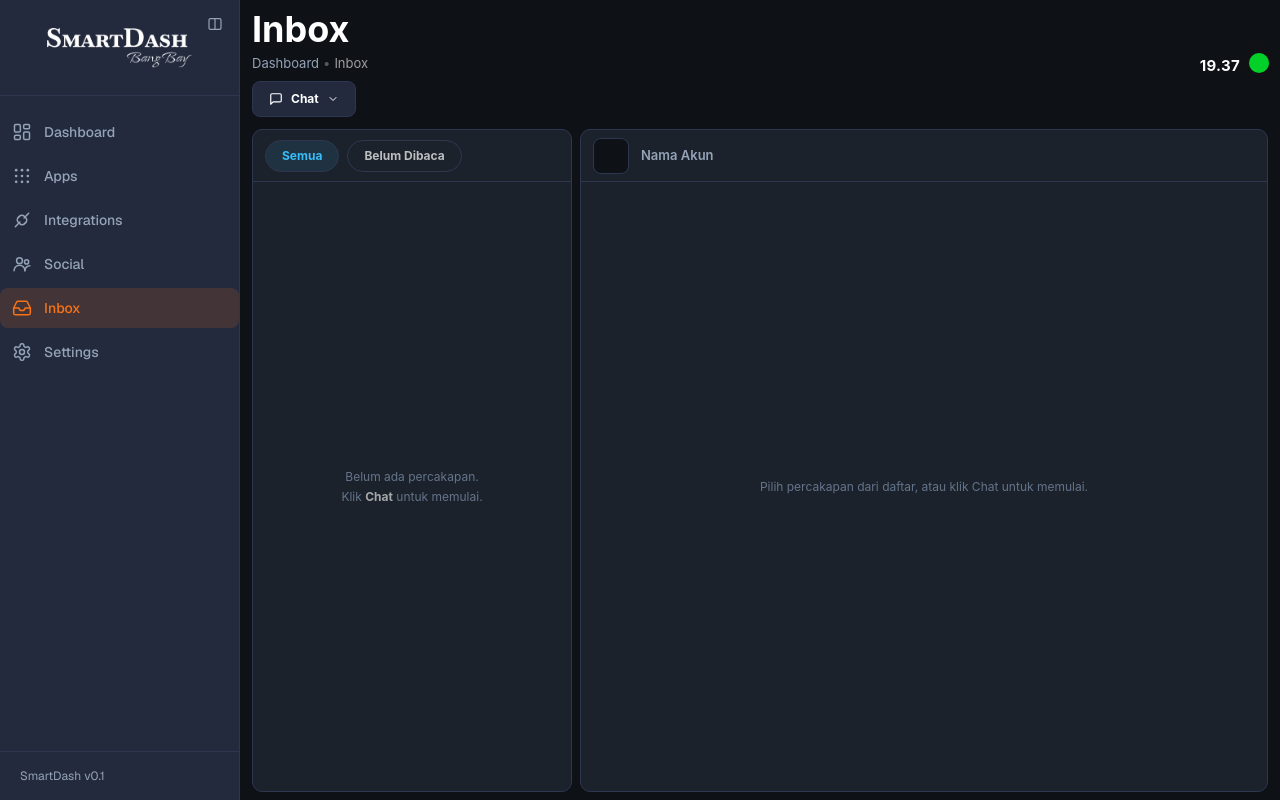
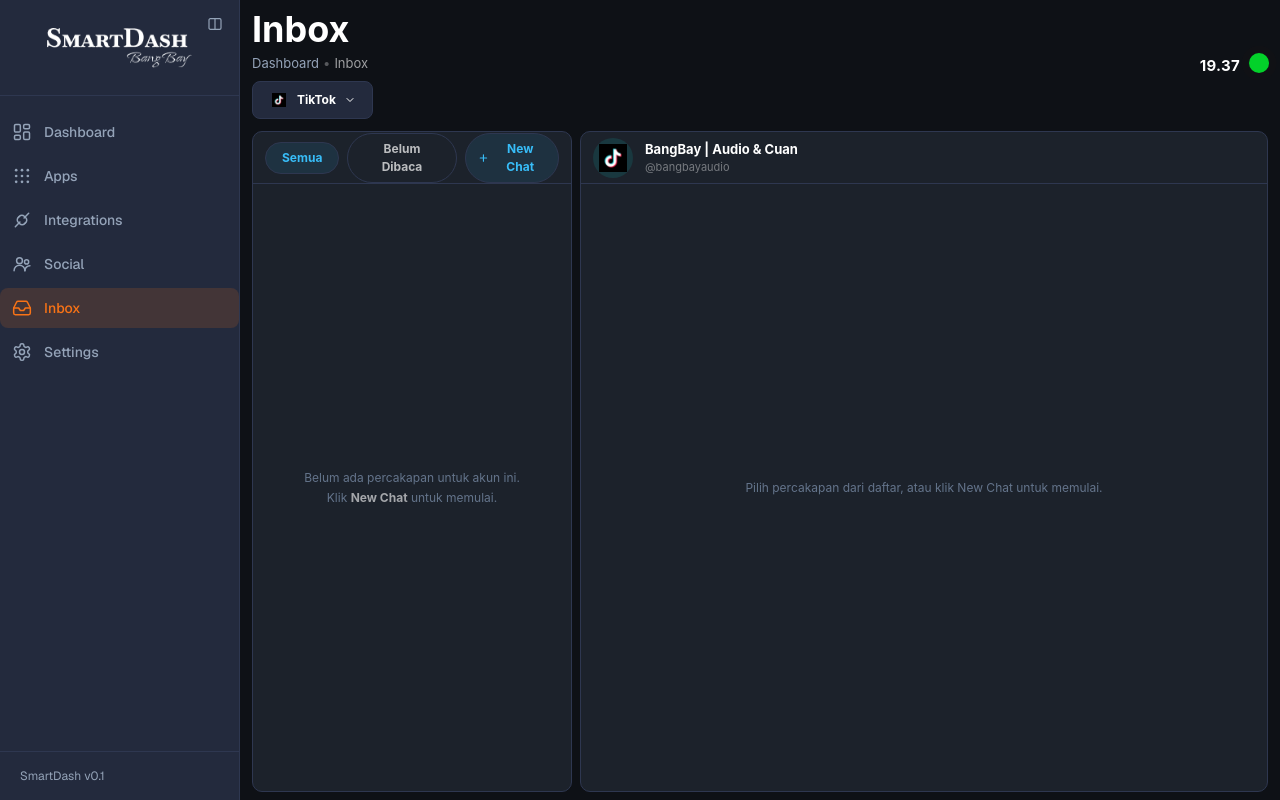
Before and after one commit to Agent-DashBoard/SmartDash-v.01, a Next.js app: page /inbox in a window 1280 px wide. Built offline with nearby package versions, Linux system fonts and the light colour scheme.

Commit message:
UPDATE 65: Inbox dropdown jadi pilih akun dibaca (TikTok/YouTube) + tombol New Chat di samping Belum Dibaca

```diff
--- a/app/inbox/page.tsx
+++ b/app/inbox/page.tsx
@@ -64,41 +64,54 @@ export default function InboxPage() {
   const [chats, setChats] = useState<Chat[]>([]);
   const [activeChatId, setActiveChatId] = useState<number | null>(null);
   const [filter, setFilter] = useState<"all" | "unread">("all");
-  const [chatOpen, setChatOpen] = useState(false);
+  // Akun yang dipilih untuk DIBACA chat-nya (TikTok/YouTube) — bukan untuk chat baru
+  const [account, setAccount] = useState<ChatPlatform>("tiktok");
+  const [accountOpen, setAccountOpen] = useState(false);
+  const [newChatOpen, setNewChatOpen] = useState(false);
 
   const now = useClock();
   const time = now
     ? now.toLocaleTimeString("id-ID", { hour: "2-digit", minute: "2-digit" })
     : "--:--";
 
+  // Filter: akun yang dipilih dulu, baru Semua/Belum Dibaca
+  const accountChats = chats.filter((c) => c.platform === account);
   const filtered =
-    filter === "unread" ? chats.filter((c) => c.unread) : chats;
+    filter === "unread" ? accountChats.filter((c) => c.unread) : accountChats;
   const active = chats.find((c) => c.id === activeChatId) ?? null;
 
+  function accountNameFor(platform: ChatPlatform) {
+    const meta = PLATFORM_META[platform];
+    return platform === "tiktok"
+      ? "BangBay | Audio & Cuan"
+      : platform === "youtube"
+        ? "Bang Panjul"
+        : meta.label;
+  }
+
+  function accountHandleFor(platform: ChatPlatform) {
+    return platform === "tiktok"
+      ? "@bangbayaudio"
+      : platform === "youtube"
+        ? "@smart-dashboard"
+        : "";
+  }
+
   function startChat(platform: ChatPlatform) {
-    const meta = PLATFORM_META[platform];
-    // Nama akun asli dari Integrations (Zernio)
-    const accountName =
-      platform === "tiktok"
-        ? "BangBay | Audio & Cuan"
-        : platform === "youtube"
-          ? "Bang Panjul"
-          : meta.label;
-    const accountHandle =
-      platform === "tiktok" ? "@bangbayaudio" : platform === "youtube" ? "@smart-dashboard" : "";
     const nextId = Math.max(0, ...chats.map((c) => c.id)) + 1;
     const chat: Chat = {
       id: nextId,
       platform,
-      name: accountName,
-      handle: accountHandle,
+      name: accountNameFor(platform),
+      handle: accountHandleFor(platform),
       preview: "Percakapan baru — belum ada pesan",
       time: new Date().toLocaleTimeString("id-ID", { hour: "2-digit", minute: "2-digit" }),
       unread: false,
     };
     setChats((prev) => [...prev, chat]);
     setActiveChatId(nextId);
-    setChatOpen(false);
+    setAccount(platform); // pastikan chat baru terlihat di daftar akun tsb
+    setNewChatOpen(false);
   }
 
   function openChat(id: number) {
@@ -141,28 +154,19 @@ export default function InboxPage() {
               </div>
             </div>
 
-            {/* Tombol Chat → dropdown platform terhubung */}
+            {/* Tombol akun → dropdown PILIH AKUN yang dibaca (bukan chat baru) */}
             <div className="relative mt-2">
               <button
                 type="button"
-                onClick={() => setChatOpen((v) => !v)}
+                onClick={() => setAccountOpen((v) => !v)}
                 className="inline-flex cursor-pointer items-center gap-2 rounded-[8px] border border-[#2E3750] bg-[#232A3D] px-4 py-2 text-[12px] font-bold text-white transition-colors hover:bg-[#2E3750]"
               >
+                <span className="flex h-5 w-5 shrink-0 items-center justify-center overflow-hidden rounded-full">
+                  <PlatformImg src={PLATFORM_META[account].img} alt={PLATFORM_META[account].label} />
+                </span>
+                {PLATFORM_META[account].label}
                 <svg
-                  className="h-3.5 w-3.5"
-                  viewBox="0 0 24 24"
-                  fill="none"
-                  stroke="currentColor"
-                  strokeWidth="2"
-                  strokeLinecap="round"
-                  strokeLinejoin="round"
-                  aria-hidden
-                >
-                  <path d="M21 15a2 2 0 0 1-2 2H7l-4 4V5a2 2 0 0 1 2-2h14a2 2 0 0 1 2 2z" />
-                </svg>
-                Chat
-                <svg
-                  className={`h-3 w-3 transition-transform ${chatOpen ? "rotate-180" : ""}`}
+                  className={`h-3 w-3 transition-transform ${accountOpen ? "rotate-180" : ""}`}
                   viewBox="0 0 24 24"
                   fill="none"
                   stroke="currentColor"
@@ -175,23 +179,27 @@ export default function InboxPage() {
                 </svg>
               </button>
 
-              {/* Dropdown — hanya platform terhubung, item dipisah garis sejajar */}
-              {chatOpen && (
+              {/* Dropdown — pilih akun terhubung yang chat-nya mau dibaca */}
+              {accountOpen && (
                 <>
-                  <div className="fixed inset-0 z-10" onClick={() => setChatOpen(false)} />
-                  <div className="absolute left-0 top-full z-20 mt-1 w-56 overflow-hidden rounded-[8px] border border-[#2E3750] bg-[#1C222B] shadow-xl">
+                  <div className="fixed inset-0 z-10" onClick={() => setAccountOpen(false)} />
+                  <div className="absolute left-0 top-full z-20 mt-1 w-64 overflow-hidden rounded-[8px] border border-[#2E3750] bg-[#1C222B] shadow-xl">
                     <p className="border-b border-[#2E3750] px-3 py-2 text-[10px] font-bold uppercase tracking-wider text-white/40">
-                      Mulai chat baru
+                      Pilih akun yang dibaca
                     </p>
                     {(Object.keys(PLATFORM_META) as ChatPlatform[])
                       .filter((key) => PLATFORM_META[key].connected)
                       .map((key, idx, arr) => {
                         const meta = PLATFORM_META[key];
+                        const selected = key === account;
                         return (
                           <button
                             key={key}
                             type="button"
-                            onClick={() => startChat(key)}
+                            onClick={() => {
+                              setAccount(key);
+                              setAccountOpen(false);
+                            }}
                             className={`flex w-full cursor-pointer items-center gap-2.5 px-3 py-2.5 text-left transition-colors hover:bg-[#232A3D] ${
                               idx < arr.length - 1 ? "border-b border-[#2E3750]" : ""
                             }`}
@@ -204,10 +212,24 @@ export default function InboxPage() {
                             </span>
                             <span className="min-w-0 flex-1">
                               <span className="block text-[13px] font-bold text-white">{meta.label}</span>
-                              <span className="block text-[10px]" style={{ color: meta.color }}>
-                                Terhubung
+                              <span className="block truncate text-[10px] text-white/40">
+                                {accountNameFor(key)} {accountHandleFor(key)}
                               </span>
                             </span>
+                            {selected && (
+                              <svg
+                                className="h-4 w-4 shrink-0 text-[#38BDF8]"
+                                viewBox="0 0 24 24"
+                                fill="none"
+                                stroke="currentColor"
+                                strokeWidth="2.5"
+                                strokeLinecap="round"
+                                strokeLinejoin="round"
+                                aria-hidden
+                              >
+                                <path d="M20 6 9 17l-5-5" />
+                              </svg>
+                            )}
                           </button>
                         );
                       })}
@@ -243,6 +265,71 @@ export default function InboxPage() {
                   {f.label}
                 </button>
               ))}
+
+              {/* Tombol New Chat — di samping pill Belum Dibaca */}
+              <div className="relative ml-auto">
+                <button
+                  type="button"
+                  onClick={() => setNewChatOpen((v) => !v)}
+                  className="inline-flex cursor-pointer items-center gap-1.5 rounded-full border border-[#38BDF8]/50 bg-[#38BDF8]/10 px-3 py-1.5 text-[12px] font-bold text-[#38BDF8] transition-colors hover:bg-[#38BDF8]/20"
+                >
+                  <svg
+                    className="h-3 w-3"
+                    viewBox="0 0 24 24"
+                    fill="none"
+                    stroke="currentColor"
+                    strokeWidth="2.5"
+                    strokeLinecap="round"
+                    strokeLinejoin="round"
+                    aria-hidden
+                  >
+                    <path d="M12 5v14M5 12h14" />
+                  </svg>
+                  New Chat
+                </button>
+
+                {/* Dropdown New Chat — pilih platform untuk chat baru */}
+                {newChatOpen && (
+                  <>
+                    <div className="fixed inset-0 z-10" onClick={() => setNewChatOpen(false)} />
+                    <div className="absolute right-0 top-full z-20 mt-1 w-56 overflow-hidden rounded-[8px] border border-[#2E3750] bg-[#1C222B] shadow-xl">
+                      <p className="border-b border-[#2E3750] px-3 py-2 text-[10px] font-bold uppercase tracking-wider text-white/40">
+                        Mulai chat baru
+                      </p>
+                      {(Object.keys(PLATFORM_META) as ChatPlatform[])
+                        .filter((key) => PLATFORM_META[key].connected)
+                        .map((key, idx, arr) => {
+                          const meta = PLATFORM_META[key];
+                          return (
+                            <button
+                              key={key}
+                              type="button"
+                              onClick={() => startChat(key)}
+                              className={`flex w-full cursor-pointer items-center gap-2.5 px-3 py-2.5 text-left transition-colors hover:bg-[#232A3D] ${
+                                idx < arr.length - 1 ? "border-b border-[#2E3750]" : ""
+                              }`}
+                            >
+                              <span
+                                className="flex h-8 w-8 shrink-0 items-center justify-center overflow-hidden rounded-full"
+                                style={{ backgroundColor: `${meta.color}1A` }}
+                              >
+                                <PlatformImg src={meta.img} alt={meta.label} />
+                              </span>
+                              <span className="min-w-0 flex-1">
+                                <span className="block text-[13px] font-bold text-white">
+                                  {meta.label}
+                                </span>
+                                <span className="block truncate text-[10px] text-white/40">
+                                  {accountNameFor(key)} {accountHandleFor(key)}
+                                </span>
+                              </span>
+                            </button>
+                          );
+                        })}
+                    </div>
+                  </>
+                )}
+              </div>
             </div>
 
             {/* Daftar chat — item dipisah border-t full-width (sejajar) */}
@@ -250,9 +337,9 @@ export default function InboxPage() {
               {filtered.length === 0 ? (
                 <div className="flex flex-1 items-center justify-center px-4 py-10 text-center">
                   <p className="text-[12px] leading-relaxed text-[#64748B]">
-                    Belum ada percakapan.
+                    Belum ada percakapan untuk akun ini.
                     <br />
-                    Klik <span className="font-bold text-white/60">Chat</span> untuk memulai.
+                    Klik <span className="font-bold text-white/60">New Chat</span> untuk memulai.
                   </p>
                 </div>
               ) : (
@@ -320,8 +407,23 @@ export default function InboxPage() {
                 </>
               ) : (
                 <>
-                  <span className="h-9 w-9 shrink-0 rounded-[8px] border border-[#2E3750] bg-[#0E1116]" />
-                  <p className="text-[13px] font-semibold text-[#94A3B8]">Nama Akun</p>
+                  <span
+                    className="flex h-10 w-10 shrink-0 items-center justify-center overflow-hidden rounded-full"
+                    style={{ backgroundColor: `${PLATFORM_META[account].color}1A` }}
+                  >
+                    <PlatformImg
+                      src={PLATFORM_META[account].img}
+                      alt={PLATFORM_META[account].label}
+                    />
+                  </span>
+                  <div className="min-w-0">
+                    <p className="truncate text-[13px] font-bold text-white">
+                      {accountNameFor(account)}
+                    </p>
+                    {accountHandleFor(account) && (
+                      <p className="truncate text-[11px] text-white/40">{accountHandleFor(account)}</p>
+                    )}
+                  </div>
                 </>
               )}
             </div>
@@ -340,7 +442,7 @@ export default function InboxPage() {
                 </div>
               ) : (
                 <p className="text-[12px] text-[#64748B]">
-                  Pilih percakapan dari daftar, atau klik Chat untuk memulai.
+                  Pilih percakapan dari daftar, atau klik New Chat untuk memulai.
                 </p>
               )}
             </div>
```
Also changed, not shown: 1 other file (tests, documents, lock files or other folders).
